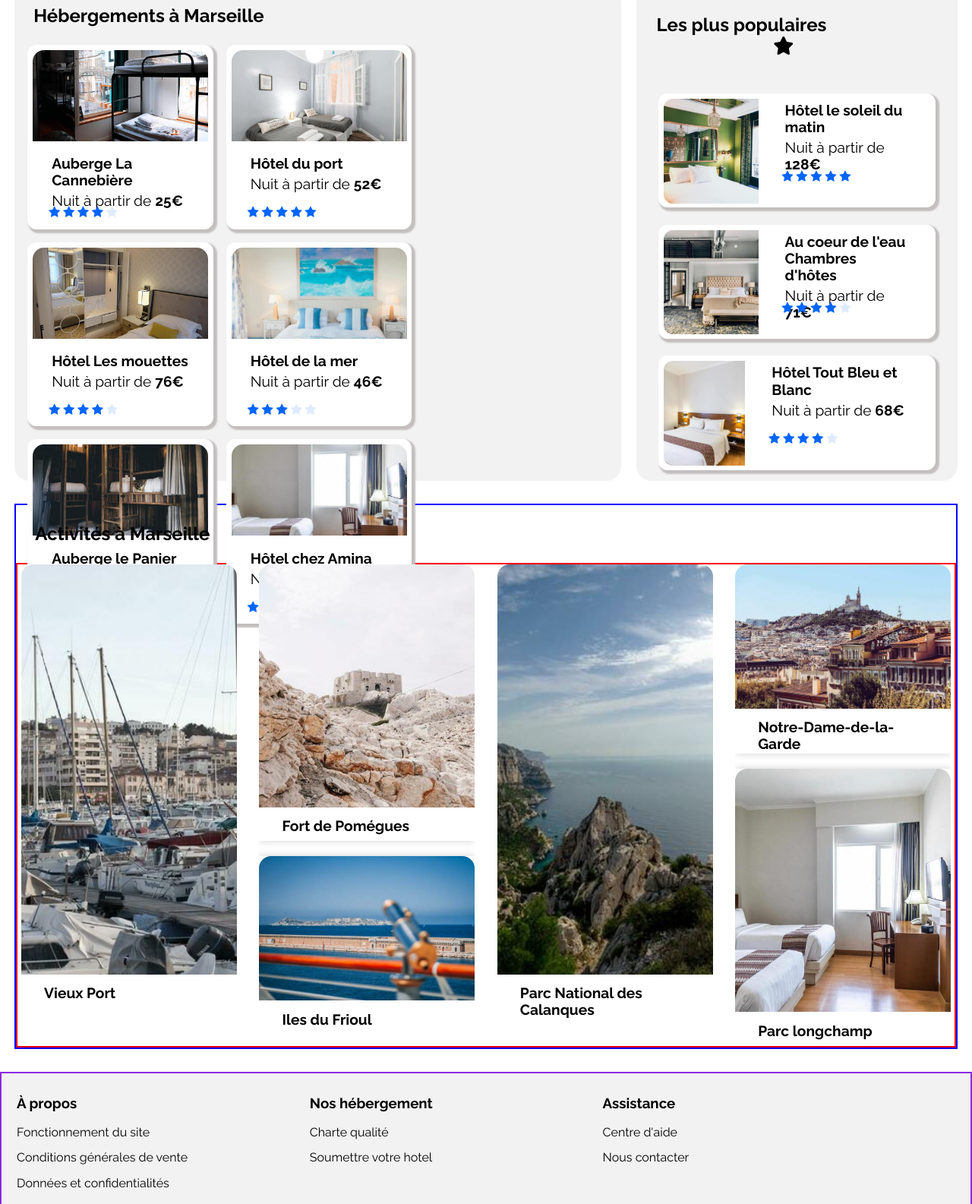
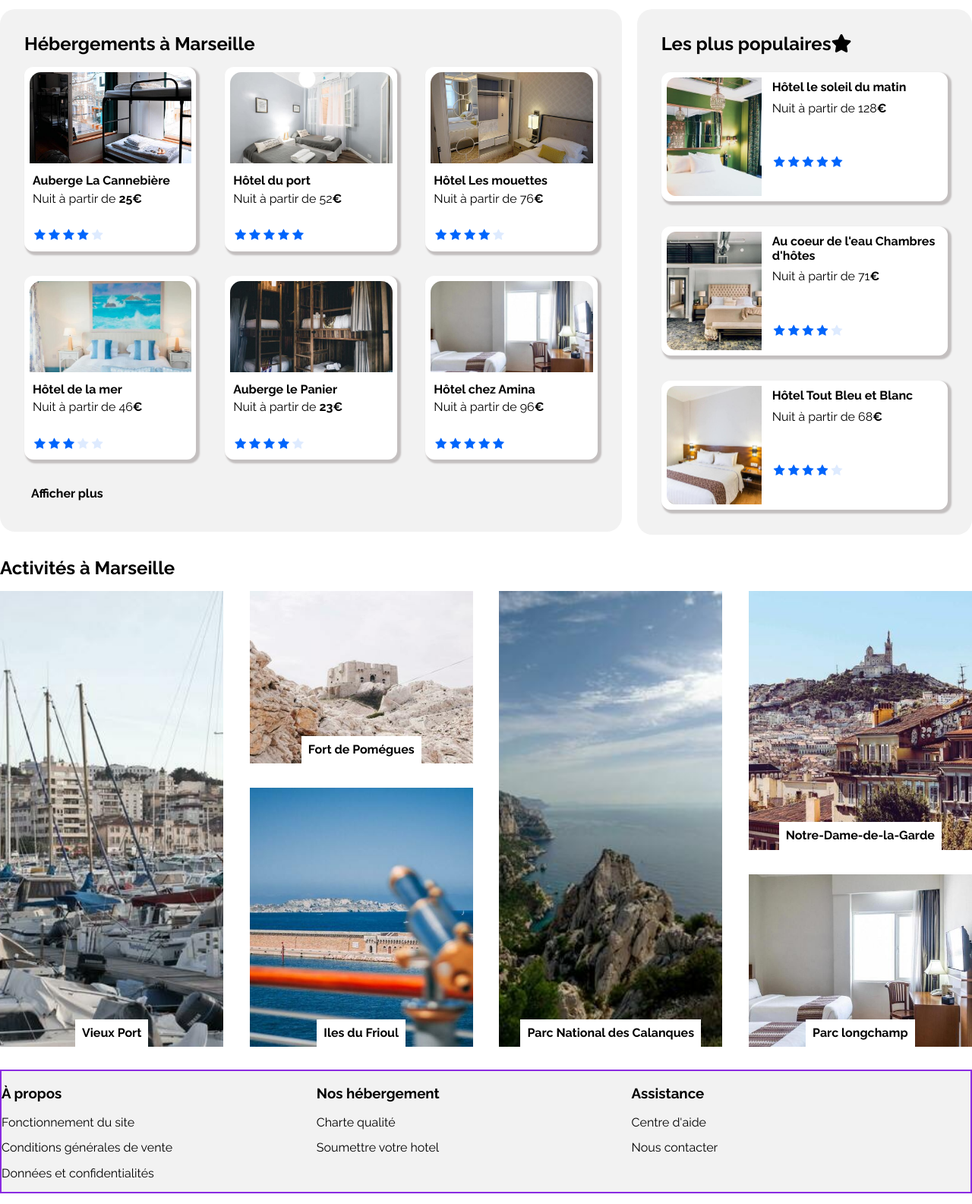
Before and after one commit to Natalina933/P2_Charbonnel_Nathalie_082022, a website: page Index.html in a window 1280 px wide. Shown: the part 440-2025 px from the top of the page at 76% size. Drawn offline with nearby package versions, Linux system fonts and the light colour scheme; a web font is replaced by a local one.

Commit message:
modifs media queries

```diff
--- a/Index.html
+++ b/Index.html
@@ -31,7 +31,7 @@
     <!--Section Header-->
     <header class="content">
         <nav>
-            <a href="Index.html"><img src="./images/logo/Booki.png" alt="Logo Booki"> </a>
+            <a href="Index.html"><img src="./images/logo/Booki@3x.png" alt="Logo Booki"> </a>
             <div class="navBar ">
                 <a href="#accommodations">Hébergements</a>
                 <a href="#activity">Activités</a>
@@ -42,7 +42,7 @@
         <!--Section Reserch-->
         <section>
             <div class="titre">
-                <h1 class="bold">Trouvez votre hébergement pour des vacances de rêve</h1>
+                <h2 class="bold">Trouvez votre hébergement pour des vacances de rêve</h2>
                 <p>En plein centre ville ou en pleine nature</p>
             </div>
 
@@ -77,9 +77,8 @@
             <div class="accommodations">
                 <h3>Hébergements à Marseille</h3>
                 <div class="contentAllCards">
-                    <div class="styleCard">
+                    <a class="styleCard">
                         <img src="./images/hebergements/4_small/marcus-loke-WQJvWU_HZFo-unsplash.jpg" alt="Photo Auberge La Cannebière">
-                        <div>
                             <div class="styleTextCard">
                                 <h4>Auberge La Cannebière</h4>
                                     <p>Nuit à partir de <b>25€</b></p>
@@ -91,15 +90,12 @@
                                     <span class="fa fa-star "></span>
                                     <span class="fa fa-star noChecked"></span>
                                 </div>
-                        </div>
-                    </div>
-                        <div class="styleCard">
+                    </a>
+                    <a class="styleCard">
                         <img src="./images/hebergements/4_small/fred-kleber-gTbaxaVLvsg-unsplash.jpg" alt="Photo Hôtel du port">
-                            <div>
-                                <div>
                             <div class="styleTextCard">
                                 <h4>Hôtel du port</h4>
-                                        <p>Nuit à partir de <b>52€</b></p>
+                                    <p>Nuit à partir de 52<b>€</b></p>
                             </div>
                                 <div class="stars">
                                     <span class="fa fa-star "></span>
@@ -108,16 +104,12 @@
                                     <span class="fa fa-star "></span>
                                     <span class="fa fa-star "></span>
                                 </div>
-                                </div>
-                            </div>
-                        </div>
-                        <div class="styleCard">
+                    </a>
+                    <a class="styleCard">
                         <img src="./images/hebergements/4_small/reisetopia-B8WIgxA_PFU-unsplash.jpg" alt="Photo Hôtel Les mouettes">
-                            <div>
-                                <div>
                             <div class="styleTextCard">
                                 <h4>Hôtel Les mouettes</h4>
-                                        <p>Nuit à partir de <b>76€</b></p>
+                                    <p>Nuit à partir de 76<b>€</b></p>
                             </div>
                                 <div class="stars">
                                     <span class="fa fa-star "></span>
@@ -126,16 +118,12 @@
                                     <span class="fa fa-star "></span>
                                     <span class="fa fa-star noChecked"></span>
                                 </div>
-                                </div>
-                            </div>
-                        </div>
-                        <div class="styleCard">
+                    </a>
+                    <a class="styleCard">
                         <img src="./images/hebergements/4_small/annie-spratt-Eg1qcIitAuA-unsplash.jpg" alt="Photo Hôtel de la mer">
-                            <div>
-                                <div>
                             <div class="styleTextCard">
                                 <h4>Hôtel de la mer</h4>
-                                        <p>Nuit à partir de <b>46€</b></p>
+                                    <p>Nuit à partir de 46<b>€</b></p>
                             </div>
                                 <div class="stars">
                                     <span class="fa fa-star "></span>
@@ -144,13 +132,9 @@
                                     <span class="fa fa-star noChecked"></span>
                                     <span class="fa fa-star noChecked"></span>
                                 </div>
-                                </div>
-                            </div>
-                        </div>
-                        <div class="styleCard">
+                    </a>
+                    <a class="styleCard">
                         <img src="./images/hebergements/4_small/nicate-lee-kT-ZyaiwBe0-unsplash.jpg" alt="Photo Auberge le Panier">
-                            <div>
-                                <div>
                             <div class="styleTextCard">
                                 <h4>Auberge le Panier</h4>
                                     <p>Nuit à partir de <b>23€</b></p>
@@ -162,16 +146,12 @@
                                     <span class="fa fa-star "></span>
                                     <span class="fa fa-star noChecked"></span>
                                 </div>
-                                </div>
-                            </div>
-                        </div>
-                        <div class="styleCard">
+                    </a>
+                    <a class="styleCard">
                         <img src="./images/hebergements/4_small/febrian-zakaria-M6S1WvfW68A-unsplash.jpg" alt="Photo Hôtel chez Amina">
-                            <div>
-                                <div>
                             <div class="styleTextCard">
                                 <h4>Hôtel chez Amina</h4>
-                                        <p>Nuit à partir de <b>96€</b></p>
+                                    <p>Nuit à partir de 96<b>€</b></p>
                             </div>
                                 <div class="stars">
                                     <span class="fa fa-star "></span>
@@ -180,11 +160,9 @@
                                     <span class="fa fa-star "></span>
                                     <span class="fa fa-star "></span>
                                 </div>
+                    </a>
                 </div>
-                            </div>
-                        </div>
-                </div>
-                <h5>Afficher plus</h5>
+                <h4>Afficher plus</h4>
             </div>
             <!--Section plus populaires-->
             <aside class="mostPopular">
@@ -196,7 +174,7 @@
                             <div>
                                 <div class="styleTextCard">
                                     <h4>Hôtel le soleil du matin</h4>
-                                    <p>Nuit à partir de <b>128€</b></p>
+                                    <p>Nuit à partir de 128<b>€</b></p>
                                 </div>
                                 <div class="stars">
                                     <span class="fa fa-star "></span>
@@ -212,7 +190,7 @@
                             <div>
                                 <div class="styleTextCard">
                                     <h4>Au coeur de l'eau Chambres d'hôtes</h4>
-                                    <p>Nuit à partir de <b>71€</b></p>
+                                    <p>Nuit à partir de 71<b>€</b></p>
                                 </div>
                                 <div class="stars">
                                     <span class="fa fa-star "></span>
@@ -228,7 +206,7 @@
                             <div>
                                 <div class="styleTextCard">
                                     <h4>Hôtel Tout Bleu et Blanc</h4>
-                                    <p>Nuit à partir de <b>68€</b></p>
+                                    <p>Nuit à partir de 68<b>€</b></p>
                                 </div>
                                 <div class="stars">
                                     <span class="fa fa-star "></span>
@@ -248,49 +226,49 @@
             <h3>Activités à Marseille</h3>
                 <div class="contentAllCardsActivity">
             <!--Single Card-->
-                <div class="singleCard styleCardActivity">
-                    <a href="#" class="div1">
+                <div class="singleCard">
+                    <a href="#" class="card div1">
                         <img src="./images/activites/4_small/reno-laithienne-QUgJhdY5Fyk-unsplash.jpg" alt="Photo du Vieux Port de Marseille">
-                            <div class="styleTextCard">
+                            <div class="styleTextCardActivity">
                                 <h4>Vieux Port</h4>
                             </div>
                     </a>
                 </div>
             <!--Double Card-->
-                <div class="doubleCards styleCardActivity">
-                    <a href="#"class="div2">
+                <div class="doubleCards">
+                    <a href="#"class="card div2">
                         <img src="./images/activites/4_small/paul-hermann-QFTrLdQIRhI-unsplash.jpg" alt="Photo du Fort de Pomégues">
-                        <div class="styleTextCard">
+                        <div class="styleTextCardActivity">
                             <h4>Fort de Pomégues</h4>
                         </div>
                     </a>
-                    <a href="#" class="div3">
+                    <a href="#" class="card div3">
                         <img src="./images/activites/4_small/kevin-hikari-rV_Qd1l-VXg-unsplash.jpg" alt="Photo d'une des Iles du Frioul">
-                        <div class="styleTextCard">
+                        <div class="styleTextCardActivity">
                             <h4>Iles du Frioul</h4>
                         </div>
                     </a>
                 </div>
             <!--Single Card-->
-                <div class="singleCard styleCardActivity">
-                    <a href="#" class="div4">
+                <div class="singleCard">
+                    <a href="#" class="card div4">
                         <img src="./images/activites/4_small/kilyan-sockalingum-NR8-cBCN3aI-unsplash.jpg" alt="Photo du Parc National des Calanques">
-                            <div class="styleTextCard">
+                            <div class="styleTextCardActivity">
                             <h4>Parc National des Calanques</h4>
                             </div>
                     </a>
                 </div>
             <!--Double Card-->
-                <div class="doubleCards styleCardActivity">
-                    <a href="#" class="div5">
+                <div class="doubleCards">
+                    <a href="#" class="card div5">
                         <img src="./images/activites/4_small/florian-wehde-xW9e8gdotxI-unsplash.jpg" alt="Photo de Notre-Dame-de-la-Garde">
-                        <div class="styleTextCard">
+                        <div class="styleTextCardActivity">
                             <h4>Notre-Dame-de-la-Garde</h4>
                         </div>
                     </a>
-                    <a href="#"class="div6 ">
+                    <a href="#"class="card div6 ">
                         <img src="./images/hebergements/4_small/febrian-zakaria-M6S1WvfW68A-unsplash.jpg" alt="Photo du Parc longchamp">
-                        <div class="styleTextCard">
+                        <div class="styleTextCardActivity">
                             <h4>Parc longchamp</h4>
                         </div>
                     </a>
@@ -298,7 +276,7 @@
             </div>
         </section>
     </main>
-
+<div class="mainFooter">
     <footer class="contentFooter">
         <div class="cardFooter">
             <h3>À propos</h3>
@@ -317,5 +295,6 @@
             <a href="#">Nous contacter</a>
         </div>
     </footer>
+</div>
 </body>
 </html>
--- a/css/styles.css
+++ b/css/styles.css
@@ -21,7 +21,6 @@ body{
   margin: 0;
   }
 .content{
-  width: 97%;
   max-width: 1440px;
   margin: 0 auto;
 }
@@ -33,27 +32,25 @@ body{
   display: flex;
   align-items: center;
 }
-.titre h1{
-  font-size: 35px ;
-  margin: 10px 0 10px 7px;
+.titre h2{
+  margin: 30px 0 10px 17px;
 }
 .titre p{
   font-size: large;
 }
 h4, p {
-  margin: 10px;
+  margin: 9px;
 }
 /***** - Section Header - *****/
     /*logo*/
   header img{
+    width: 150px;
+    height: 100%;
+    object-fit: cover;
     margin-right: auto;
     margin-left: 2px;
   }
 
-  h2{
-    font-weight: bolder;
-    font-size: 19px;
-  }
   /*  Eléments de navigation */
   nav{
     display: flex;
@@ -74,13 +71,12 @@ h4, p {
     border-top-color: #0065fc;
     color: #0065fc;
   }
-
   /*Barre de recherche*/
   .searchbox{
     width: 39%;
     height: 57px;
-    margin: 20px 0 10px 4px;
-  }
+    margin: 35px 10px 20px 17px;
+    }
   .location-dot{
     flex: 1;
     height: 58px;
@@ -98,18 +94,15 @@ h4, p {
   .location-dot i{
     font-size: larger;
   }
-  input{
+  .styleSearchInput{
     height: 57px;
-    flex:3;
-
-  }
-  .styleSearchInput{
     border-right: none;
     border-left: none;
     border-top: #F2F2F2 1px solid;
     border-bottom: #F2F2F2 1px solid;
     padding-left: 5px ;
-    font-size: larger;
+    font-size: ;
+    width: 250px;
   }
   .buttonSearch{
     color: white;
@@ -134,7 +127,7 @@ h4, p {
     /******Filtre********/
   .filter {
     display: flex;
-    margin: 9px 3px 25px;
+    margin: 9px 3px 25px 17px;
     }
   .styleBoxFilter{
     font-weight: bold;
@@ -189,38 +182,41 @@ h4, p {
 }
 .info{
   display: flex;
-  margin: 10px 3px 16px;
+  margin: 10px 3px 17px 16px;
 }
 .info p{
   margin-left: 9px;
   margin-top: 8px;
-  font-size: larger;
 }
 /*******Hébergement*********/
 .contentAccommodations{
   display: flex;
+  height: 100%;
   gap: 20px;
 }
 .accommodations h3,
 .mostPopular h3,
 #activity h3{
-  margin-left: 25px;
+  margin: 0;
+  margin-bottom: 16px;
   font-size: x-large;
 }
 .contentAllCards{
   display: flex;
   flex-wrap: wrap;
-  gap: 17px;
-  margin: 17px;
+  gap: 32px;
+  justify-content: space-between;
 }
-
 .accommodations{
   background: #f2f2f2;
+  padding: 32px;
   flex: 2;
-  height: 650px;
   border-radius: 20px;
-  justify-content: space-between
-  ;
+  justify-content: space-between;
+  height: 100%;
+}
+.accommodations h4{
+  margin-top: 36px;
 }
 .styleCard{
   background-color: white;
@@ -229,7 +225,7 @@ h4, p {
   overflow: hidden;
   box-shadow: 3px 3px 2px 2px #c3bfbf;
   cursor: pointer;
-  width: 32%;
+  width: 30%;
   height:30%;
 }
 .styleCard:hover{
@@ -237,23 +233,13 @@ h4, p {
   background: #3fadc3;
   border: 1px solid #2f8597;
 }
-
-.styleTextCard{
-  max-height: 37px;
-  margin: 9px 20px;
-  font-size: larger;
-}
-.styleTextCard h4, p{
+.accommodations .styleTextCard h4, p{
   margin-top: 5px;
   margin-bottom: 5px;
 }
 .accommodations h5{
   margin-left: 32px;
   font-size: larger;
-}
-.stars{
-  color: #0065fc;
-  margin: 30px 26px 10px;
 }
 .accommodations img{
   object-fit: cover;
@@ -263,23 +249,26 @@ h4, p {
   border-radius: 15px 15px 0 0;
   margin: 5px;
 }
+.stars{
+  color: #0065fc;
+  margin: 30px 11px 9px;
+}
 .noChecked{
   color: #deebff;
 }
 /*Les plus Populaires*/
 .mostPopular{
   flex:1;
-  height: 650px;
   background: #f2f2f2;
-  padding: 12px;
+  padding: 32px;
   border-radius: 20px;
+  height: 100%;
 }
 .mostPopular h3{
-  margin-left: 15px;
-
+margin: 0;
+margin-bottom: 16px;
 }
 .mostPopular i{
-  margin-left: 40%;
 
 }
 .allCardmostPopular{
@@ -300,21 +289,27 @@ h4, p {
   display: flex;
   margin-bottom: 1px;
   width: 100%;
+  height: 170px;
 }
 .mostPopular .stars{
   margin-top: 53px ;
 }
 /******Activités********/
 .contentActivity{
-  border: 2px solid blue;
   margin-top: 30px;
   margin-bottom: 30px;
 }
 .contentAllCardsActivity {
   display: flex;
-  justify-content: space-around;
-  border: 2px solid red;
-  gap: 20px;
+  height: 600px;
+  justify-content: space-between;
+}
+.singleCard, .doubleCards{
+  display: flex;
+  flex-direction: column;
+  width: 23%;
+  height: 100%;
+  gap: 32px;
 }
 .singleCard img, .doubleCards img {
   object-fit: cover;
@@ -322,61 +317,48 @@ h4, p {
   height: 100%;
   width: 100%;
 }
-.styleCardActivity{
-  display: flex;
-  flex-direction: column;
-  gap: 20px;
-  justify-content: space-between;
-  width: 23%;
-  overflow:hidden;
-  border-radius: 16px;
-  transition-duration: 0.1s;
-  cursor: pointer;
-  max-width: 23%;
+.card{
+  width: 100%;
+  overflow: hidden;
+  position: relative;
 }
-.contentActivity a{
-  box-shadow: 0 0 10px #0000002e;
-
+.contentActivity .styleTextCardActivity{
+  position: absolute;
+  bottom: 0;
+  right: 0;
+  left: 0;
+  background-color: #fff;
 }
-.styleCardActivity :hover{
-  transform: scale(1.02);
-}
-.singleCard img{
-  height: 540px;
-}
-.doubleCards, .singleCard{
+.div1, .div4{
   height: 100%;
 }
-.div2 img{
-height: 320px;
+.div2, .div6{
+  height: 40%;
 }
-.div3 img{
-  height: 190px;
-  border-radius: 16px 16px 0 0 ;
+.div3, .div5{
+  height: 60%;
 }
-.div5 img{
-  height: 190px;
-}
-.div6 img{
-  height: 320px;
-  border-radius: 16px 16px 0 0 ;
-
+.styleTextCardActivity{
+  position: absolute;
+  justify-self: center;
+  margin: 0;
 }
 /*Footer*/
 .contentFooter{
   border: 2px solid blueviolet;
-  background: #f2f2f2;
-
+  max-width: 1440px;
+  margin: auto;
   display: flex;
-  padding: 10px 20px;
-  gap: 15px;
+  gap: 32px;
 }
 .cardFooter {
   display: flex;
   flex-direction: column;
   min-width: 30%;
 }
-
+.mainFooter{
+  background: #F2F2F2;
+}
 .cardFooter a {
   margin-bottom: 15px;
   color: inherit;
@@ -387,18 +369,23 @@ height: 320px;
 /*********************/
 /*Média Query*/
 @media screen and (max-width: 768px) {
-
+header img{
+margin-right: 0;
+}
   /*Section navBar*/
-.navBar{
+nav a {
+  display: flex;
+  width: 100%;
+  justify-content: center;
+}
+  .navBar{
   justify-content: center;
   flex-basis: 100%;
-
 }
 .navBar a {
-flex:1;
 border-bottom: 4px solid #d0d1d2;
-text-align: center;}
-
+text-align: center;
+}
 .navBar a:hover {
   border-top-color: transparent ;
   border-bottom: 4px solid #0065fc;
@@ -407,16 +394,16 @@ text-align: center;}
 /*Section Reserch*/
 .styleTextButtonSearch {
   display: none;
-  border-radius: 16px;
 }
 .buttonSearch{
-  min-width: 80px;
+  min-width: 70px;
+  border-radius: 15px;
 }
 .buttonSearch .fa-solid{
   display: block;
 }
 .styleSearchInput{
-  min-width: 255px;
+  min-width: 200px;
 }
 /***********/
 /*Section Filter*/
@@ -434,22 +421,29 @@ text-align: center;}
 margin: 1em;
 }
 /*section hébergement*/
+.accommodations .contentAllCards .styleCard {
+  width: 100%;
+  flex-direction: column;
+  height: auto;
+}
 .accommodations{
-align-items: space-between;
+  background: none;
 }
 /*Section mostPopular*/
 .contentAccommodations {
 flex-direction: column-reverse;
 }
-.styleCard{
+.mostPopular{
+  border-radius: 0;
 }
 /*Section Activity*/
-
-.contentActivity{
-display: block;
-}
 .contentAllCardsActivity{
-  display: block;
-  width: 100;
+  flex-direction: column;
 }
 }
+@media screen and (max-width: 992px){
+/*section hébergement*/
+.accommodations .styleCard {
+  width: 47%;
+}
+}
```
Also changed, not shown: css/style2.css (added, +54 -0 lines). Lines whose indentation alone changed are shown as unchanged.
